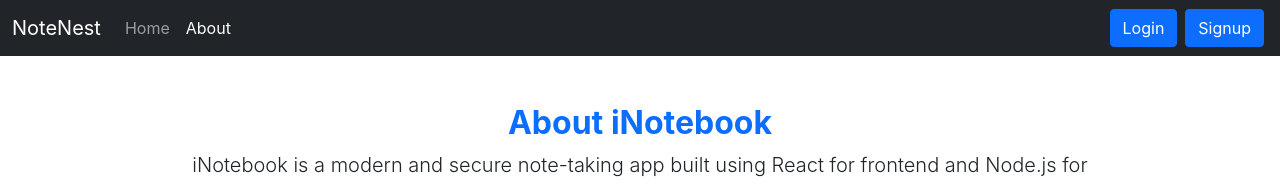
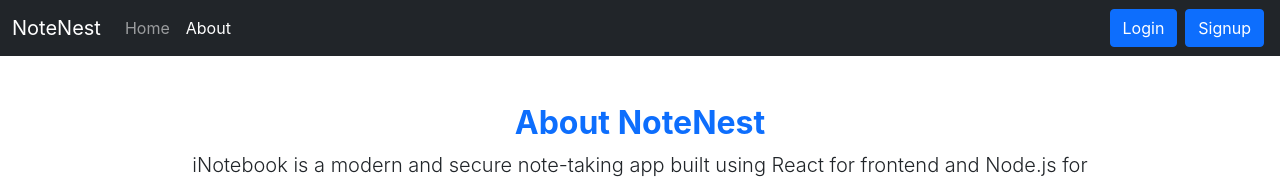
Before and after one commit to Ahsan0017/NoteNest, a React (Create React App) app in the folder frontend/: page /about in a window 1280 px wide. Shown: the top 185 px of the page. Built offline with nearby package versions, Linux system fonts and the light colour scheme.

Commit message:
Updated About page to use NoteNest

```diff
--- a/frontend/src/components/About.js
+++ b/frontend/src/components/About.js
@@ -6,7 +6,7 @@
       {/* Page Heading */}
       <div className="row justify-content-center mb-4">
         <div className="col-md-10 text-center">
-          <h2 className="fw-bold text-primary">About iNotebook</h2>
+          <h2 className="fw-bold text-primary">About NoteNest</h2>
           <p className="lead">
             iNotebook is a modern and secure note-taking app built using React for frontend and Node.js for backend. It helps you store, edit, and manage your notes easily and securely.
           </p>
```
